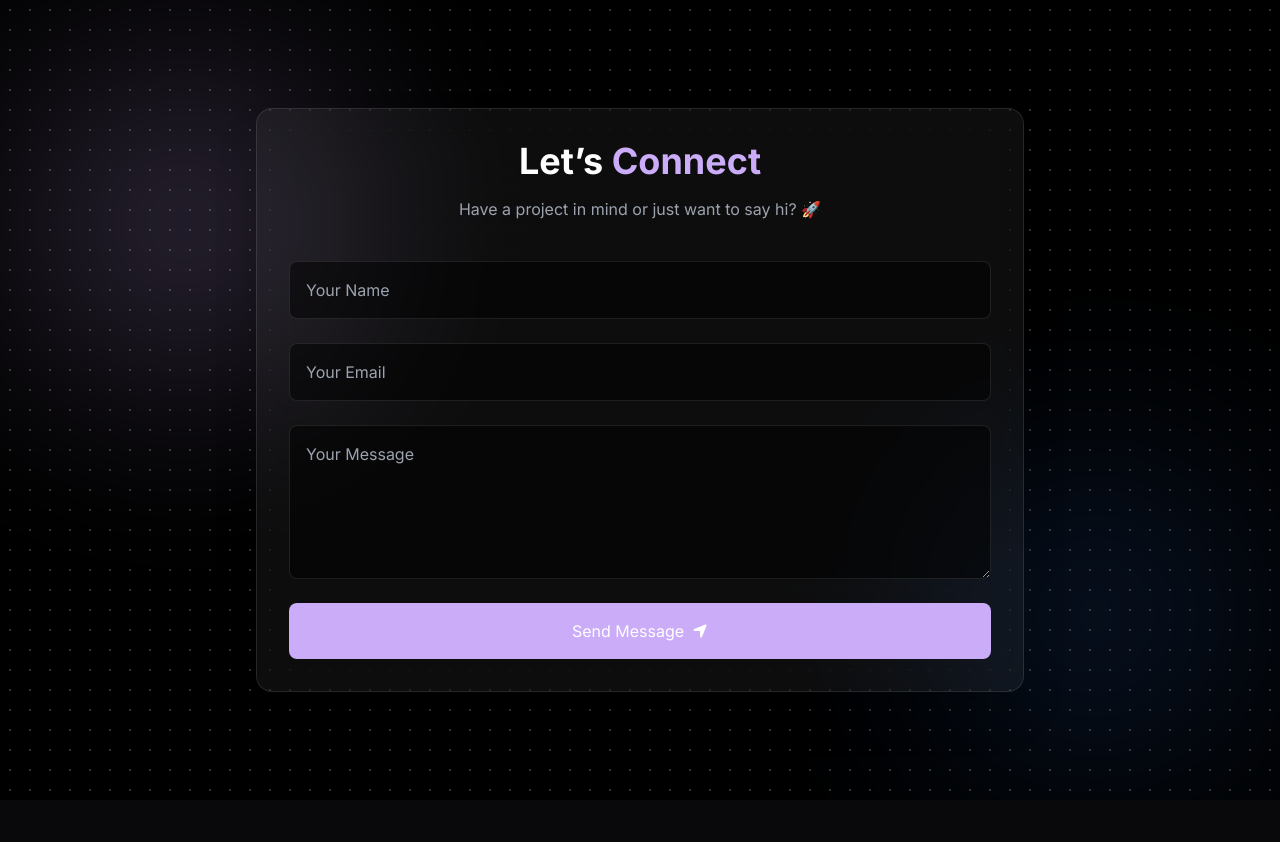
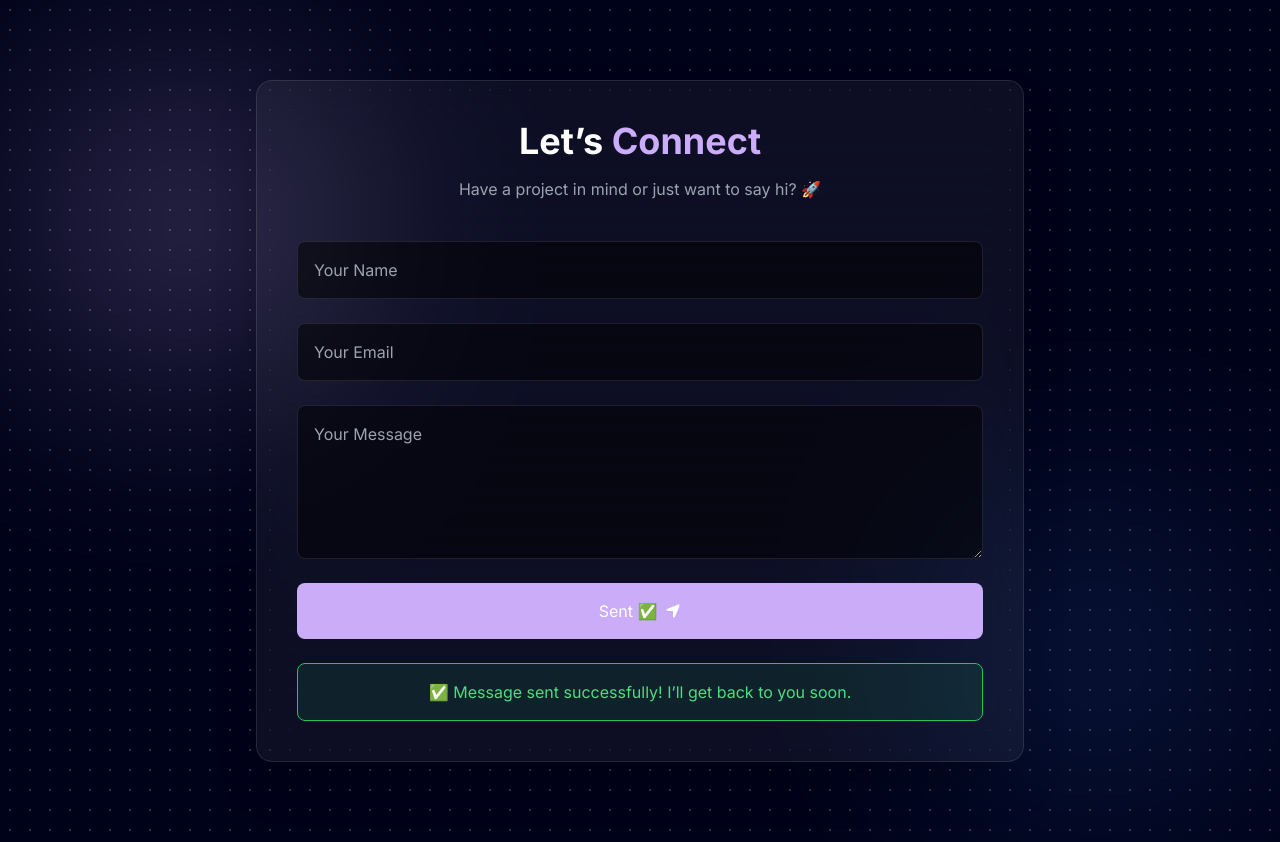
Before and after one commit to Mdsaifaliii/Portfolio2.0, a Next.js app: page /contact in a window 1280 px wide. Both pictures are taken after typing "Sample", "name@example.com", "Sample" into the empty fields and a click on the button "Send Message". Before the commit the page ends 800 px from the top, so only its background shows below. Built offline with nearby package versions, Linux system fonts and the light colour scheme; no server answers.

Commit message:
https://github.com/Mdsaifaliii/Portfolio2.0

```diff
--- a/app/contact/page.tsx
+++ b/app/contact/page.tsx
@@ -12,10 +12,12 @@ export default function ContactPage() {
   });
 
   const [loading, setLoading] = useState(false);
+  const [status, setStatus] = useState<"idle" | "success" | "error">("idle");
 
   const handleSubmit = async (e: React.FormEvent<HTMLFormElement>) => {
     e.preventDefault();
     setLoading(true);
+    setStatus("idle");
 
     try {
       await emailjs.send(
@@ -29,12 +31,11 @@ export default function ContactPage() {
         process.env.NEXT_PUBLIC_EMAILJS_PUBLIC_KEY!
       );
 
-      alert("Message sent successfully 🚀");
+      setStatus("success");
       setForm({ name: "", email: "", message: "" });
-
     } catch (error) {
       console.error(error);
-      alert("Failed to send message ❌");
+      setStatus("error");
     }
 
     setLoading(false);
@@ -42,20 +43,18 @@ export default function ContactPage() {
 
   return (
     <div className="min-h-screen w-full flex items-center justify-center px-4 py-20 relative overflow-hidden">
+      {/* Background */}
+<div
+  className="absolute inset-0 -z-10"
+  style={{ backgroundColor: "#000219" }}
+>
+  <div className="absolute w-full h-full bg-[radial-gradient(white_1px,transparent_1px)] [background-size:20px_20px] opacity-20"></div>
 
-      {/* 🌌 Space Background */}
-      <div className="absolute inset-0 -z-10 bg-black">
-
-        {/* Stars */}
-        <div className="absolute w-full h-full bg-[radial-gradient(white_1px,transparent_1px)] [background-size:20px_20px] opacity-20"></div>
-
-        {/* Glow */}
-        <div className="absolute top-20 left-10 w-72 h-72 bg-purple rounded-full blur-[120px] opacity-30"></div>
-        <div className="absolute bottom-10 right-10 w-72 h-72 bg-blue-500 rounded-full blur-[120px] opacity-20"></div>
-      </div>
-
-      {/* 💎 Glass Card */}
-      <div className="w-full max-w-3xl backdrop-blur-xl bg-white/5 border border-white/10 rounded-2xl p-8 shadow-2xl">
+  <div className="absolute top-20 left-10 w-72 h-72 bg-purple rounded-full blur-[120px] opacity-30"></div>
+  <div className="absolute bottom-10 right-10 w-72 h-72 bg-blue-500 rounded-full blur-[120px] opacity-20"></div>
+</div>
+      {/* Card */}
+      <div className="w-full max-w-3xl backdrop-blur-xl bg-white/5 border border-white/10 rounded-2xl p-6 md:p-10 shadow-2xl">
 
         <h1 className="text-3xl md:text-4xl font-bold text-center text-white">
           Let’s <span className="text-purple">Connect</span>
@@ -100,17 +99,34 @@ export default function ContactPage() {
             }
           />
 
-          {/* 🔥 Button */}
+          {/* Button */}
           <button
             type="submit"
             disabled={loading}
-            className="flex items-center justify-center gap-2 bg-purple text-white py-4 rounded-lg hover:opacity-60 transition disabled:opacity-700"
+            className="flex items-center justify-center gap-2 bg-purple text-white py-4 rounded-lg hover:opacity-80 transition disabled:opacity-50"
           >
-            {loading ? "Sending..." : "Send Message"}
+            {status === "success"
+              ? "Sent ✅"
+              : loading
+              ? "Sending..."
+              : "Send Message"}
             <FaLocationArrow />
           </button>
+        </form>
 
-        </form>
+        {/* Success Message */}
+        {status === "success" && (
+          <div className="mt-6 p-4 rounded-lg bg-green-500/10 border border-green-500 text-green-400 text-center animate-fadeIn">
+            ✅ Message sent successfully! I’ll get back to you soon.
+          </div>
+        )}
+
+        {/* Error Message */}
+        {status === "error" && (
+          <div className="mt-6 p-4 rounded-lg bg-red-500/10 border border-red-500 text-red-400 text-center animate-fadeIn">
+            ❌ Something went wrong. Please try again.
+          </div>
+        )}
       </div>
     </div>
   );
--- a/app/globals.css
+++ b/app/globals.css
@@ -83,3 +83,17 @@
     @apply font-bold text-4xl md:text-5xl text-center;
   }
 }
+@keyframes fadeIn {
+  from {
+    opacity: 0;
+    transform: translateY(10px);
+  }
+  to {
+    opacity: 1;
+    transform: translateY(0);
+  }
+}
+
+.animate-fadeIn {
+  animation: fadeIn 0.4s ease-in-out;
+}
--- a/components/Clients.tsx
+++ b/components/Clients.tsx
@@ -1,6 +1,7 @@
 "use client";
 
 import React from "react";
+import Image from "next/image";
 
 import { companies, testimonials } from "@/data";
 import { InfiniteMovingCards } from "./ui/InfiniteCards";
@@ -14,10 +15,7 @@ const Clients = () => {
       </h1>
 
       <div className="flex flex-col items-center max-lg:mt-10">
-        <div
-          // remove bg-white dark:bg-black dark:bg-grid-white/[0.05], h-[40rem] to 30rem , md:h-[30rem] are for the responsive design
-          className="h-[50vh] md:h-[30rem] rounded-md flex flex-col antialiased  items-center justify-center relative overflow-hidden"
-        >
+        <div className="h-[50vh] md:h-[30rem] rounded-md flex flex-col items-center justify-center relative overflow-hidden">
           <InfiniteMovingCards
             items={testimonials}
             direction="right"
@@ -27,21 +25,22 @@ const Clients = () => {
 
         <div className="flex flex-wrap items-center justify-center gap-4 md:gap-16 max-lg:mt-10">
           {companies.map((company) => (
-            <React.Fragment key={company.id}>
-              <div className="flex md:max-w-60 max-w-32 gap-2">
-                <img
+            <div key={company.id} className="flex md:max-w-60 max-w-32 gap-2">
+              <Image
                 src={company.img}
                 alt={company.name}
-                  className="md:w-10 w-5"
+                width={40}
+                height={40}
+                className="md:w-10 w-5 h-auto"
               />
-                <img
+              <Image
                 src={company.nameImg}
                 alt={company.name}
                 width={company.id === 4 || company.id === 5 ? 100 : 150}
-                  className="md:w-24 w-20"
+                height={40}
+                className="md:w-24 w-20 h-auto"
               />
             </div>
-            </React.Fragment>
           ))}
         </div>
       </div>
--- a/components/Experience.tsx
+++ b/components/Experience.tsx
@@ -1,4 +1,5 @@
 import React from "react";
+import Image from "next/image";
 
 import { workExperience } from "@/data";
 import { Button } from "./ui/MovingBorders";
@@ -14,27 +15,25 @@ const Experience = () => {
         {workExperience.map((card) => (
           <Button
             key={card.id}
-            //   random duration will be fun , I think , may be not
             duration={Math.floor(Math.random() * 10000) + 10000}
             borderRadius="1.75rem"
             style={{
-              //   add these two
-              //   you can generate the color from here https://cssgradient.io/
               background: "rgb(4,7,29)",
               backgroundColor:
                 "linear-gradient(90deg, rgba(4,7,29,1) 0%, rgba(12,14,35,1) 100%)",
-              // add this border radius to make it more rounded so that the moving border is more realistic
               borderRadius: `calc(1.75rem* 0.96)`,
             }}
-            // remove bg-white dark:bg-slate-900
             className="flex-1 text-black dark:text-white border-neutral-200 dark:border-slate-800"
           >
             <div className="flex lg:flex-row flex-col lg:items-center p-3 py-6 md:p-5 lg:p-10 gap-2">
-              <img
+              <Image
                 src={card.thumbnail}
-                alt={card.thumbnail}
-                className="lg:w-32 md:w-20 w-16"
+                alt={card.title}
+                width={120}
+                height={120}
+                className="lg:w-32 md:w-20 w-16 h-auto"
               />
+
               <div className="lg:ms-5">
                 <h1 className="text-start text-xl md:text-2xl font-bold">
                   {card.title}
--- a/components/Footer.tsx
+++ b/components/Footer.tsx
@@ -1,3 +1,6 @@
+"use client";
+
+import Image from "next/image";
 import { FaLocationArrow } from "react-icons/fa6";
 
 import { socialMedia } from "@/data";
@@ -6,47 +9,36 @@ import MagicButton from "./MagicButton";
 const Footer = () => {
   return (
     <footer className="w-full pt-20 pb-10" id="contact">
-      {/* background grid */}
       <div className="w-full absolute left-0 -bottom-72 min-h-96">
-        <img
+        <Image
           src="/footer-grid.svg"
           alt="grid"
-          className="w-full h-full opacity-50 "
+          fill
+          className="object-cover opacity-50"
         />
       </div>
 
       <div className="flex flex-col items-center">
         <h1 className="heading lg:max-w-[45vw]">
-          Ready to take <span className="text-purple">your</span> digital
-          presence to the next level?
+          Ready to take <span className="text-purple">your</span> digital presence to the next level?
         </h1>
+
         <p className="text-white-200 md:mt-10 my-5 text-center">
-          Reach out to me today and let&apos;s discuss how I can help you
-          achieve your goals.
+          Reach out to me today and let&apos;s discuss how I can help you achieve your goals.
         </p>
+
         <a href="/contact">
-          <MagicButton
-            title="Let's get in touch"
-            icon={<FaLocationArrow />}
-            position="right"
-          />
+          <MagicButton title="Let's get in touch" icon={<FaLocationArrow />} position="right" />
         </a>
       </div>
+
       <div className="flex mt-16 md:flex-row flex-col justify-between items-center">
-        <p className="md:text-base text-sm md:font-normal font-light">
-          Copyright © 2026 Mohd Saif Ali
-        </p>
+        <p className="md:text-base text-sm">Copyright © 2026 Mohd Saif Ali</p>
 
         <div className="flex items-center md:gap-3 gap-6">
           {socialMedia.map((info) => (
-            <a
-              key={info.id}
-              href={info.link}
-              target="_blank"
-              rel="noopener noreferrer"
-              className="w-10 h-10 cursor-pointer flex justify-center items-center backdrop-filter backdrop-blur-lg saturate-180 bg-opacity-75 bg-black-200 rounded-lg border border-black-300"
-            >
-              <img src={info.img} alt="icons" width={20} height={20} />
+            <a key={info.id} href={info.link} target="_blank" rel="noopener noreferrer">
+              <Image src={info.img} alt="icons" width={20} height={20} />
             </a>
           ))}
         </div>
```
Also changed, not shown: package.json (+4 -4 lines), 1 other file (tests, documents, lock files or other folders). Lines whose indentation alone changed are shown as unchanged.
